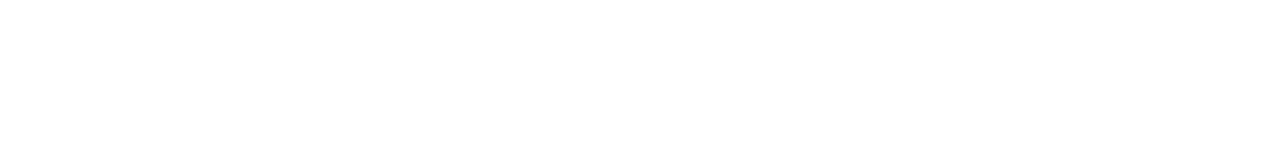
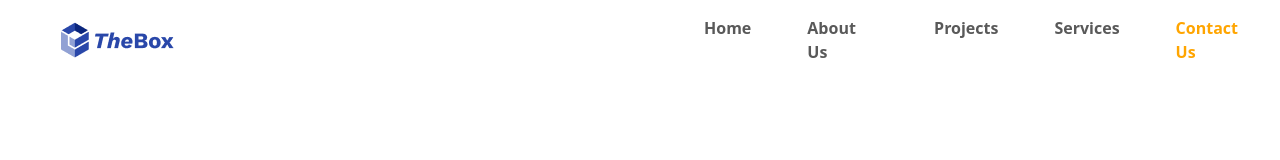
Before and after one commit to kumanboy/thebox, a plain HTML site: page index.html in a window 1280 px wide. Drawn offline with nearby package versions, Linux system fonts and the light colour scheme.

Commit message:
navbar tugadi & img qoshildi

```diff
--- a/index.html
+++ b/index.html
@@ -7,6 +7,39 @@
     <link href="https://cdn.jsdelivr.net/npm/bootstrap@5.3.2/dist/css/bootstrap.min.css" rel="stylesheet" integrity="sha384-T3c6CoIi6uLrA9TneNEoa7RxnatzjcDSCmG1MXxSR1GAsXEV/Dwwykc2MPK8M2HN" crossorigin="anonymous">
 </head>
 <body>
+    <!-- navbar -->
+    <section id="navbar">
+        <nav class="navbar navbar-expand-lg">
+            <div class="container-fluid">
+                <a class="navbar-brand col-lg-6" href="#">
+                    <img src="img/logo.png" alt="logo" class="ms-5">
+                    <img src="img/logotext.png" alt="logotext">
+                </a>
+            <button class="navbar-toggler" type="button" data-bs-toggle="collapse" data-bs-target="#navbarNav" aria-controls="navbarNav" aria-expanded="false" aria-label="Toggle navigation">
+                <span class="navbar-toggler-icon"></span>
+            </button>
+            <div class="collapse navbar-collapse" id="navbarNav">
+                <ul class="navbar-nav fw-bold">
+                    <li class="nav-item">
+                        <a class="nav-link ps-5 "href="#">Home</a>
+                    </li>
+                    <li class="nav-item">
+                        <a class="nav-link ps-5" href="#">About Us</a>
+                    </li>
+                    <li class="nav-item">
+                        <a class="nav-link ps-5" href="#">Projects</a>
+                    </li>
+                    <li class="nav-item">
+                        <a class="nav-link ps-5" href="#">Services</a>
+                    </li>
+                    <li class="nav-item">
+                        <a style="color: orange;" class="nav-link ps-5" href="#">Contact Us</a>
+                    </li>
+                    </ul>
+                </div>
+            </div>
+        </nav>
+    </section>
 
 <!-- bootstrap-->
 <script src="https://cdn.jsdelivr.net/npm/bootstrap@5.3.2/dist/js/bootstrap.bundle.min.js" integrity="sha384-C6RzsynM9kWDrMNeT87bh95OGNyZPhcTNXj1NW7RuBCsyN/o0jlpcV8Qyq46cDfL" crossorigin="anonymous"></script>
```
Also changed, not shown: img/logo.png (added), img/logotext.png (added).
